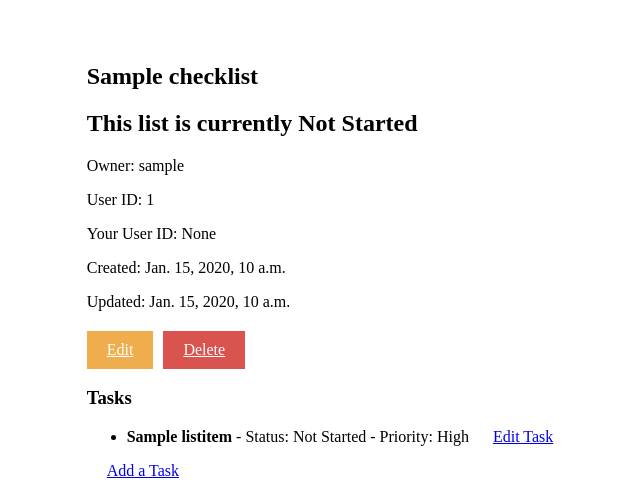
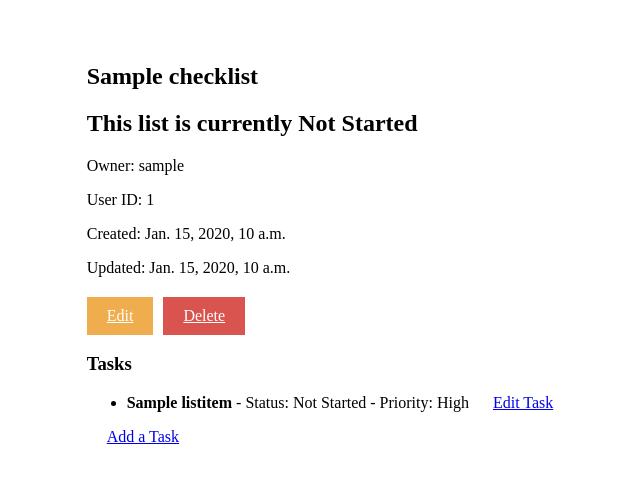
Before and after one commit to SscottK/tasker, a Django app: page /checklists/1/ in a window 1280 px wide. Shown: the top 483 px of the page, without its empty margins (310-950 px from the left). Run offline with Django 4.2, Linux system fonts and the light colour scheme; tables that the repository leaves empty hold one stand-in row (values such as "Sample post").

Commit message:
user checklist view updated

```diff
--- a/tasker_main_app/templates/checklists/detail.html
+++ b/tasker_main_app/templates/checklists/detail.html
@@ -10,7 +10,6 @@
     <h2>This list is currently {{ checklist.get_status_display }}</h2>
     <p>Owner: {{ checklist.owner }}</p>
     <p>User ID: {{ checklist.owner.id }}</p>
-    <p>Your User ID: {{ request.user.id }}</p>
 
     <p>Created: {{ checklist.created_at }}</p>
     <p>Updated: {{ checklist.updated_at }}</p>
```
